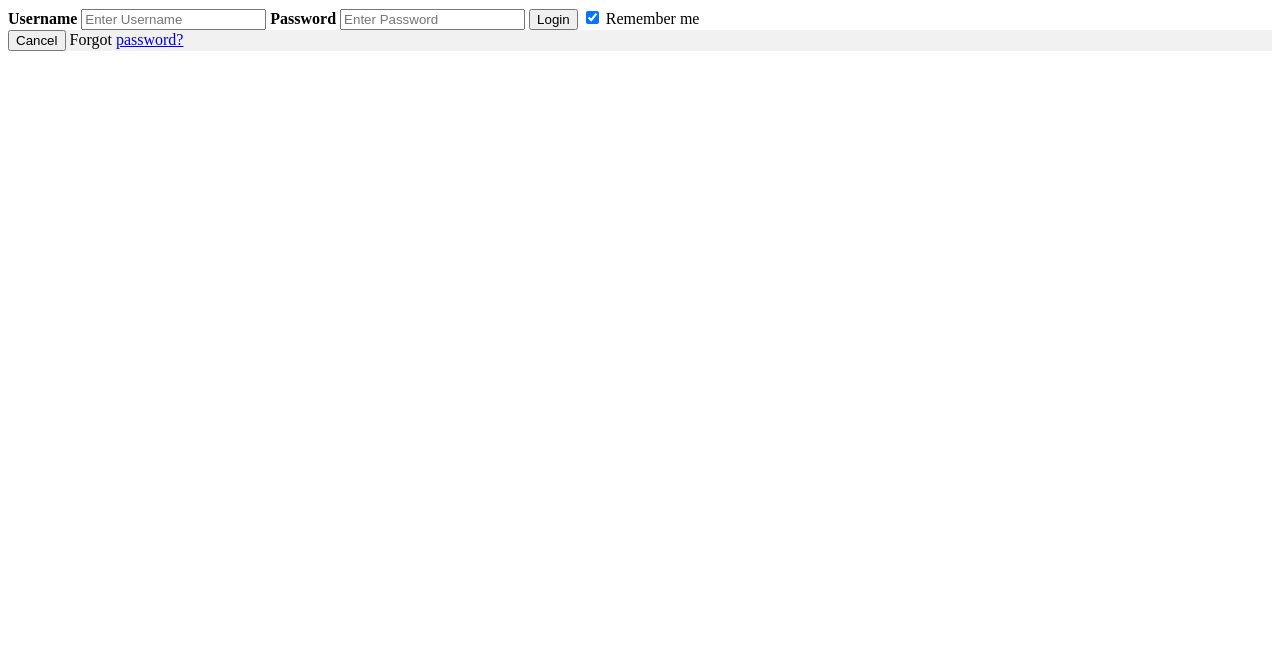
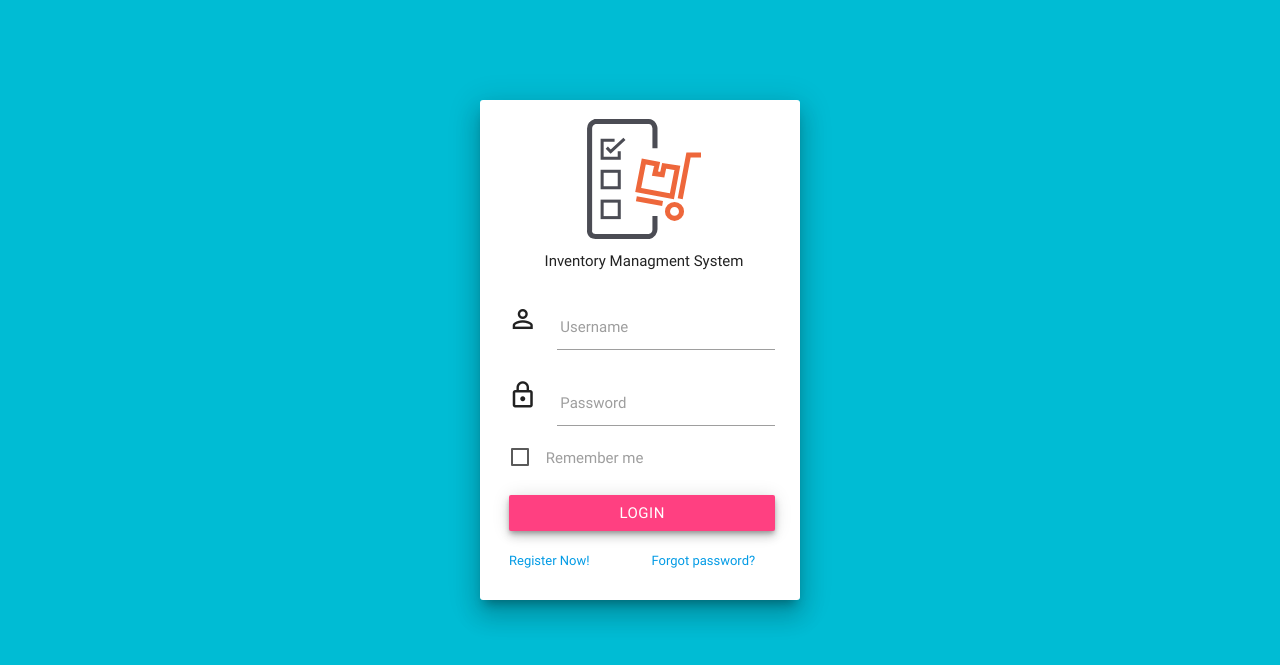
Before and after one commit to ncs-jss/Proj_i02, a Django app: template templates/accounts/login.html in a window 1280 px wide. Shown: the top 665 px of the page. Run offline with Django 3.2, Linux system fonts and the light colour scheme; the template is opened without the code that fills it, so the values that code supplies are empty; some libraries are stand-ins or nearby versions.

Commit message:
Login page and initial User dashboard

```diff
--- a/templates/accounts/login.html
+++ b/templates/accounts/login.html
@@ -1,19 +1,79 @@
 
-<form action=".">
+  <!DOCTYPE html>
+  <html>
+    <head>
+      <!--Import Google Icon Font-->
+      <link href="https://fonts.googleapis.com/icon?family=Material+Icons" rel="stylesheet">
+      <!--Import materialize.css-->
+      <link rel="stylesheet" href="https://cdnjs.cloudflare.com/ajax/libs/materialize/0.100.2/css/materialize.min.css">
+      <link href="style.css" rel="stylesheet"/>
 
-    <label for="uname"><b>Username</b></label>
-    <input type="text" placeholder="Enter Username" name="uname" required>
+      <!--Let browser know website is optimized for mobile-->
+      <meta name="viewport" content="width=device-width, initial-scale=1.0"/>
+      <title>Login Page</title>
+    </head>
 
-    <label for="psw"><b>Password</b></label>
-    <input type="password" placeholder="Enter Password" name="psw" required>
+    <body bgcolor="#00bcd4">
 
-    <button type="submit">Login</button>
-    <label>
-      <input type="checkbox" checked="checked" name="remember"> Remember me
-    </label>
+        <div id="box" class="container white z-depth-5">
+          <div id="upper-box">
+            <center><img src="images/inventory.svg" height="120px;"><br><h6>Inventory Managment System</h6></center>
 
-  <div class="container" style="background-color:#f1f1f1">
-    <button type="button" class="cancelbtn">Cancel</button>
-    <span class="psw">Forgot <a href="#">password?</a></span>
-  </div>
-</form>
+          </div>
+          <div id="lower-box">
+                    <div class="row" style="height: 76px;">
+                      <form class="col s12" style="padding-left: 40px; padding-right: 40px; " action="#">
+                        <div class="row">
+                          <div class="col s2 left">
+                            <i class="material-icons right" style="font-size: 30px;">person_outline</i>
+                          </div>
+                          <div class="input-field col s10 right">
+                            <input id="user_name" type="text" class="validate">
+                            <label class="active" for="email">Username</label>
+                          </div>
+                        </div>
+                        <div class="row" style="height: 76px; margin-top: 10px;">
+                          <div class="col s2 left">
+                            <i class="material-icons right" style="font-size: 30px;">lock_outline</i>
+                          </div>
+                          <div class="input-field col s10 right">
+                            <input id="password" type="password" class="validate">
+                            <label class="active" for="email">Password</label>
+                          </div>
+                        </div>
+                        <div class="row" style="height: 19px; margin-top: -20px; margin-left: -2px;">
+                              <input type="checkbox" id="remember-me"/>
+                              <label for="remember-me">Remember me
+                            </label>
+                        </div>
+                        <div class="row" style="height: 51px; margin-top: 40px;">
+                          <div class="input-field col s12 left ">
+                              <button class="btn pink accent-2 waves-effect waves-light right z-depth-3" type="submit" name="action" style="width: 100%;">Login</button>
+                          </div>
+                        </div>
+                        <div class="row" style="height: 35px; font-size: 13px; margin-top: 5px;">
+                          <div class="input-field col s6 m6 l6">
+                            <a href="#">Register Now!</a>
+                          </div>
+                          <div class="input-field col s6 m6 l6">
+                            <a href="#">Forgot password?</a>
+                          </div>
+                        </div>
+                      </form>
+                    </div>
+
+          </div>
+        </div>
+
+
+
+
+
+
+
+          <!--Import jQuery before materialize.js-->
+      <script type="text/javascript" src="https://code.jquery.com/jquery-3.2.1.min.js"></script>
+      <script src="https://cdnjs.cloudflare.com/ajax/libs/materialize/0.100.2/js/materialize.min.js"></script>
+      <script> $(".button-collapse").sideNav(); </script>
+    </body>
+  </html>
--- /dev/null
+++ b/templates/accounts/student/script.js
@@ -0,0 +1,4 @@
+document.addEventListener('DOMContentLoaded', function() {
+    var elems = document.querySelectorAll('.sidenav');
+    var instances = M.Sidenav.init(elems, options);
+  });
--- /dev/null
+++ b/templates/accounts/style.css
@@ -0,0 +1,33 @@
+#box
+{
+	height: 500px;
+	width: 320px;
+	margin-top: 100px;
+	border-radius: 3px;
+	padding: 4px;
+}
+#upper-box
+{
+	height: 200px;
+	width: 320px;
+}
+#lower-box
+{
+	height: 300px;
+	width: 320px;
+}
+.row
+{
+	margin: 0px;
+}
+.input-field
+{
+	margin-top: 0px;
+}
+.row .col
+{
+	padding-left: 0.5rem;
+}
+img {
+    margin-top: 15px;
+}
```
Also changed, not shown: templates/accounts/student/student.html (added, +56 -0 lines), templates/accounts/student/style.css (added, +36 -0 lines), templates/accounts/images/inventory.svg (added).
